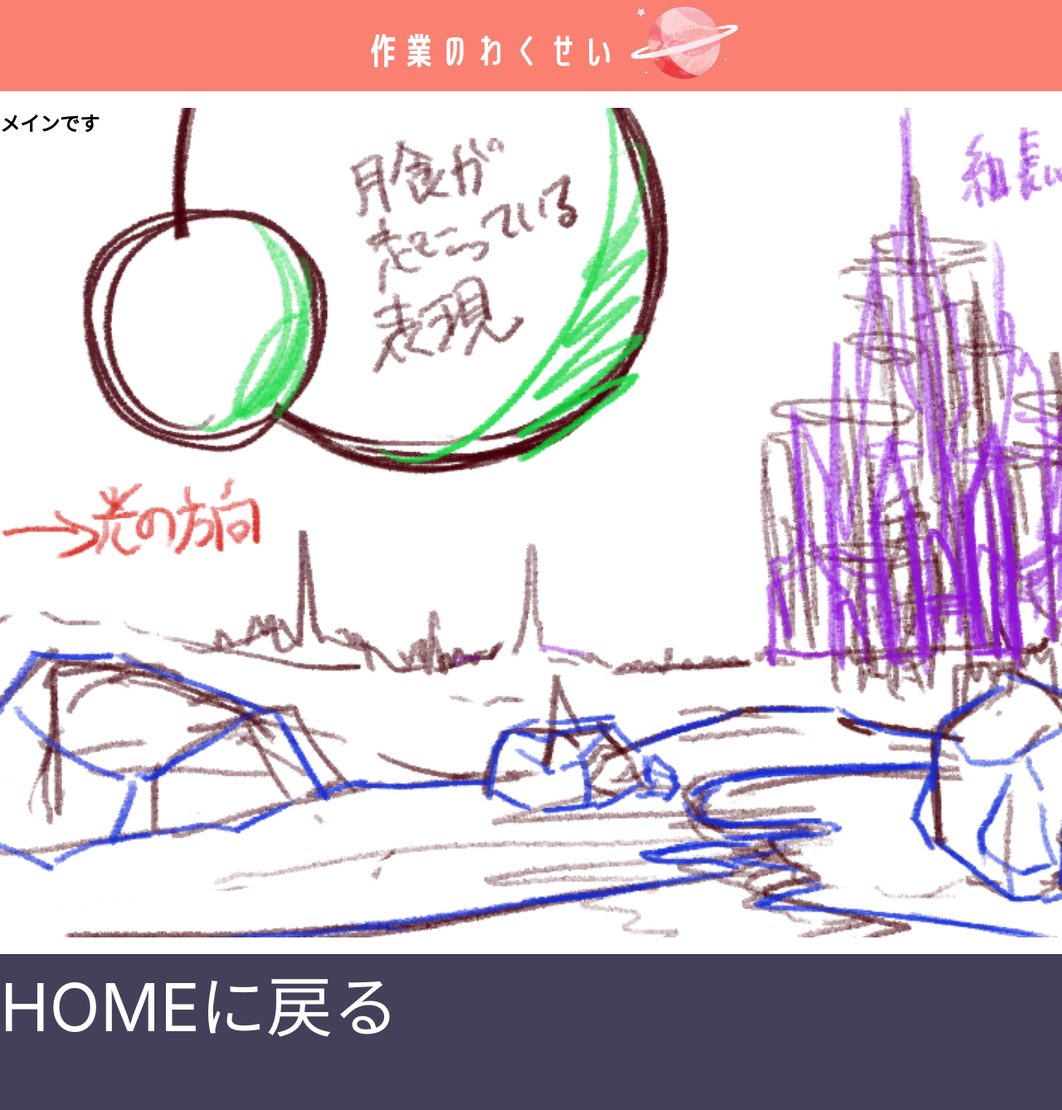
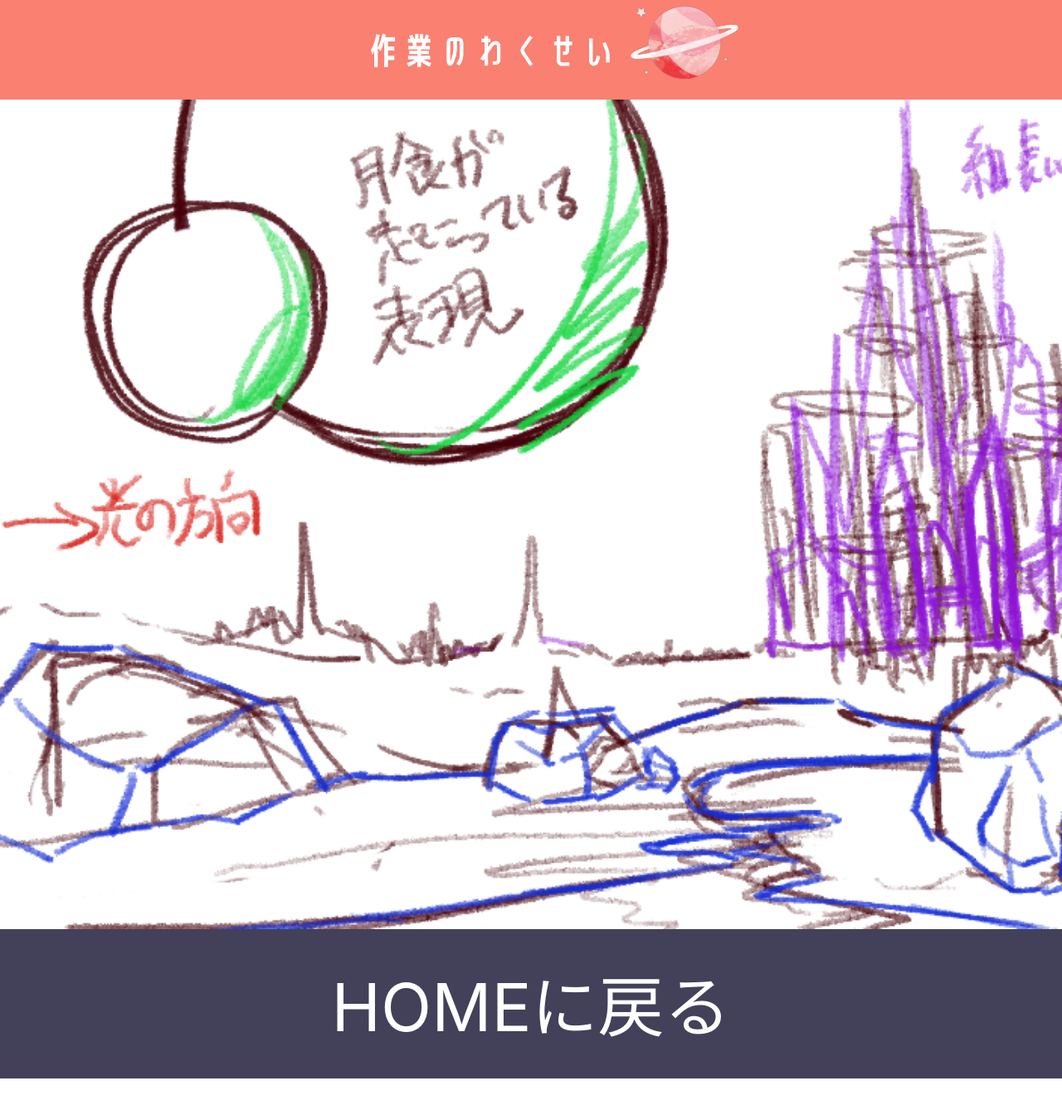
Before and after one commit to yukinos/wakusei-web, a React (Create React App) app: page / in a window 1280 px wide. Shown: the top 1338 px of the page at 83% size. After the commit the page ends 1300 px from the top, so only its background shows below. Built offline with nearby package versions, Linux system fonts and the light colour scheme.

Commit message:
ヘッダー、フッダーを変更しました

```diff
--- a/src/App.css
+++ b/src/App.css
@@ -1,6 +1,6 @@
 .header{
   background-color:salmon;
-  height:110px;
+  height:120px;
 }
 
 .header-logo{
@@ -32,8 +32,9 @@ h3{
 
 .footer{
   background-color:rgba(23, 19, 51, 0.808);
-  height:200px;
+  height:150px;
   color:white;
   font-size:80px;
-
+  text-align:center;
+  padding:30px 0 0 0;
 }
--- a/src/Main.js
+++ b/src/Main.js
@@ -4,7 +4,7 @@ class Main extends React.Component{
     render(){
         return(
             <div>
-                <h2 class="back">メインです</h2>
+                <div class="back"></div>
             </div>
         );
     }
```
